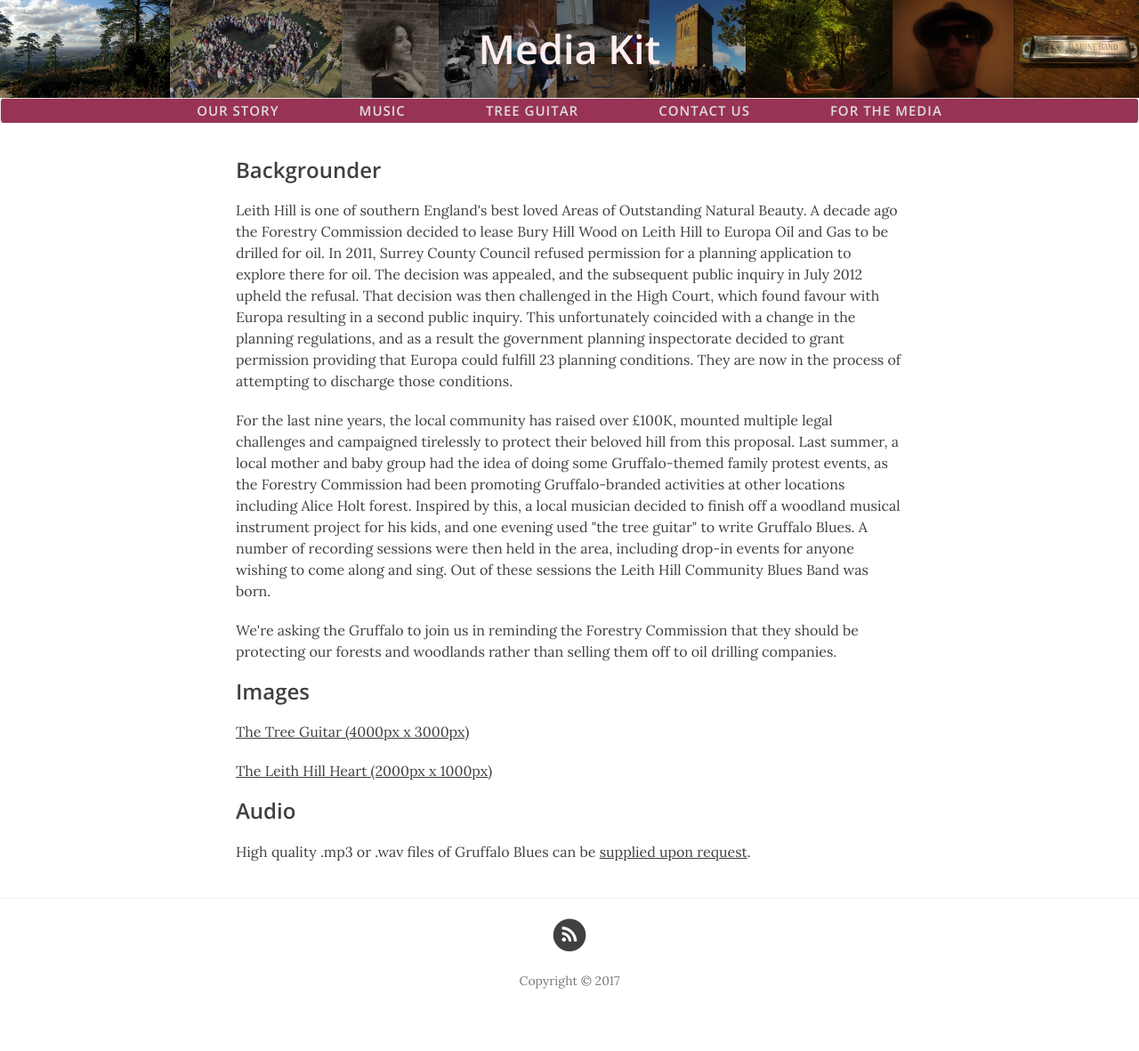
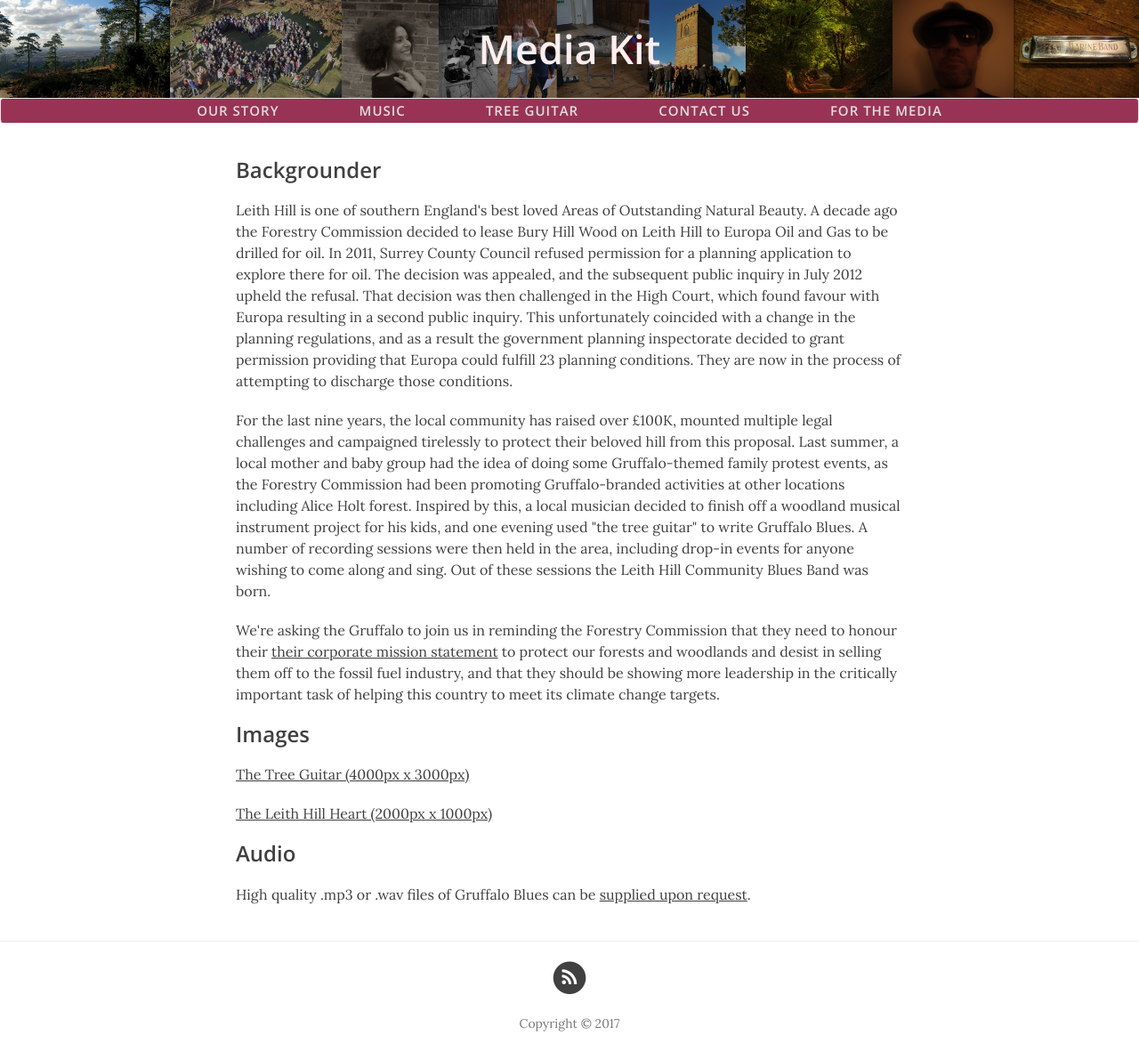
Before and after one commit to voiceforleithhill/leithhillblues.co.uk, a Jekyll site: the page built from media-kit.html, in a window 1280 px wide. Shown: the whole page at 89% size. Built offline with Jekyll 4.4.1, drawn with Linux system fonts in a browser that asks for light colours; nearby versions of some CDN libraries; before the commit the page ends 1133 px from its top, so only the background shows below that.

Commit message:
Content updates

```diff
--- a/media-kit.html
+++ b/media-kit.html
@@ -9,8 +9,7 @@
 
 <p>For the last nine years, the local community has raised over £100K, mounted multiple legal challenges and campaigned tirelessly to protect their beloved hill from this proposal. Last summer, a local mother and baby group had the idea of doing some Gruffalo-themed family protest events, as the Forestry Commission had been promoting Gruffalo-branded activities at other locations including Alice Holt forest. Inspired by this, a local musician decided to finish off a woodland musical instrument project for his kids, and one evening used "the tree guitar" to write Gruffalo Blues. A number of recording sessions were then held in the area, including drop-in events for anyone wishing to come along and sing. Out of these sessions the Leith Hill Community Blues Band was born.</p>
 
-<p>We're asking the Gruffalo to join us in reminding the Forestry Commission that they should be protecting our forests and woodlands rather than selling them off to oil drilling companies.
-
+<p>We're asking the Gruffalo to join us in reminding the Forestry Commission that they need to honour their <a href="https://www.forestry.gov.uk/forestry/infd-6val65" target="_blank">their corporate mission statement</a> to protect our forests and woodlands and desist in selling them off to the fossil fuel industry, and that they should be showing more leadership in the critically important task of helping this country to meet its climate change targets.
 
 <h3>Images</h3>
 
```
